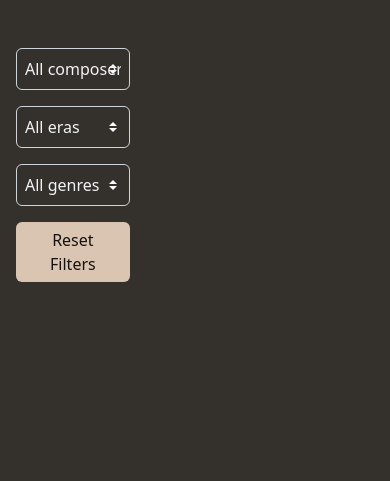
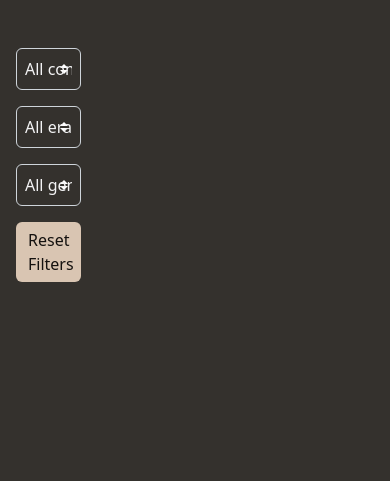
Before and after one commit to keyxcode/musikera, a Django app: template composers/templates/composers/index.html in a window 390 px wide. Shown: the part 58-539 px from the top of the page. Run offline with Django 4.2, Linux system fonts and the light colour scheme; the template is opened without the code that fills it: values that come from a table or form of the project are taken from there, others are empty; data comes from the database, SQL or seed files in the repository; some libraries are stand-ins or nearby versions.

Commit message:
improve mobile responsiveness

```diff
--- a/composers/templates/composers/index.html
+++ b/composers/templates/composers/index.html
@@ -4,7 +4,7 @@
 {% block sidebar %}
 <!-- Sidebar Filters -->
 <div class="w-50 position-fixed ms-3 flex-column" id="sidebar-div">
-    <div class="col-md-3 col-7" id="sidebar">
+    <div class="col-md-3 col-4" id="sidebar">
         <!-- Composer type filter -->
         <div class="mb-3">
             <select class="custom-select form-select p-2" id="composer-type">
```
